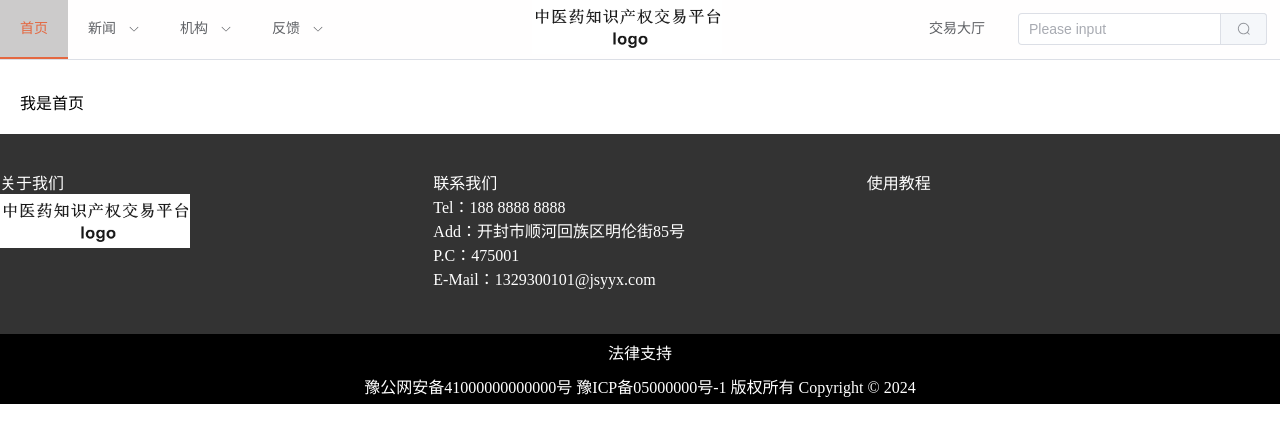
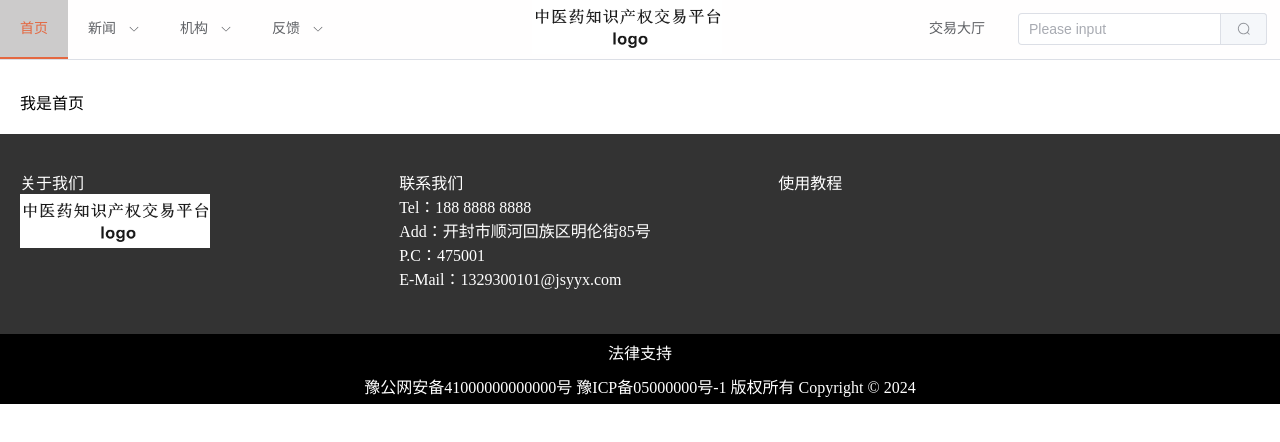
Before and after one commit to BoBolilla/ZYY-property-transaction-platform-0, a Vue app: page /home in a window 1280 px wide. Shown: the top 442 px of the page. Built offline with nearby package versions, Linux system fonts and the light colour scheme.

Commit message:
底栏初步2

```diff
--- a/src/views/layout/LayoutContainer.vue
+++ b/src/views/layout/LayoutContainer.vue
@@ -70,7 +70,8 @@ import { Search } from '@element-plus/icons-vue'
       <el-footer class="container-bottom">
         <div class="footer1">
           <el-row :gutter="20">
-            <el-col :span="8"
+            <el-col :span="1.5"></el-col>
+            <el-col :span="7"
               ><div class="grid-content ep-bg-purple" />
               <div>关于我们</div>
               <div>
@@ -80,7 +81,7 @@ import { Search } from '@element-plus/icons-vue'
                   alt="logo"
                 /></div
             ></el-col>
-            <el-col :span="8"
+            <el-col :span="7"
               ><div class="grid-content ep-bg-purple" />
               <div>联系我们</div>
               <div>Tel：188 8888 8888</div>
@@ -88,10 +89,11 @@ import { Search } from '@element-plus/icons-vue'
               <div>P.C：475001</div>
               <div>E-Mail：1329300101@jsyyx.com</div></el-col
             >
-            <el-col :span="8"
+            <el-col :span="7"
               ><div class="grid-content ep-bg-purple" />
               使用教程</el-col
             >
+            <el-col :span="1.5"></el-col>
           </el-row>
         </div>
         <div class="footer2">
```
